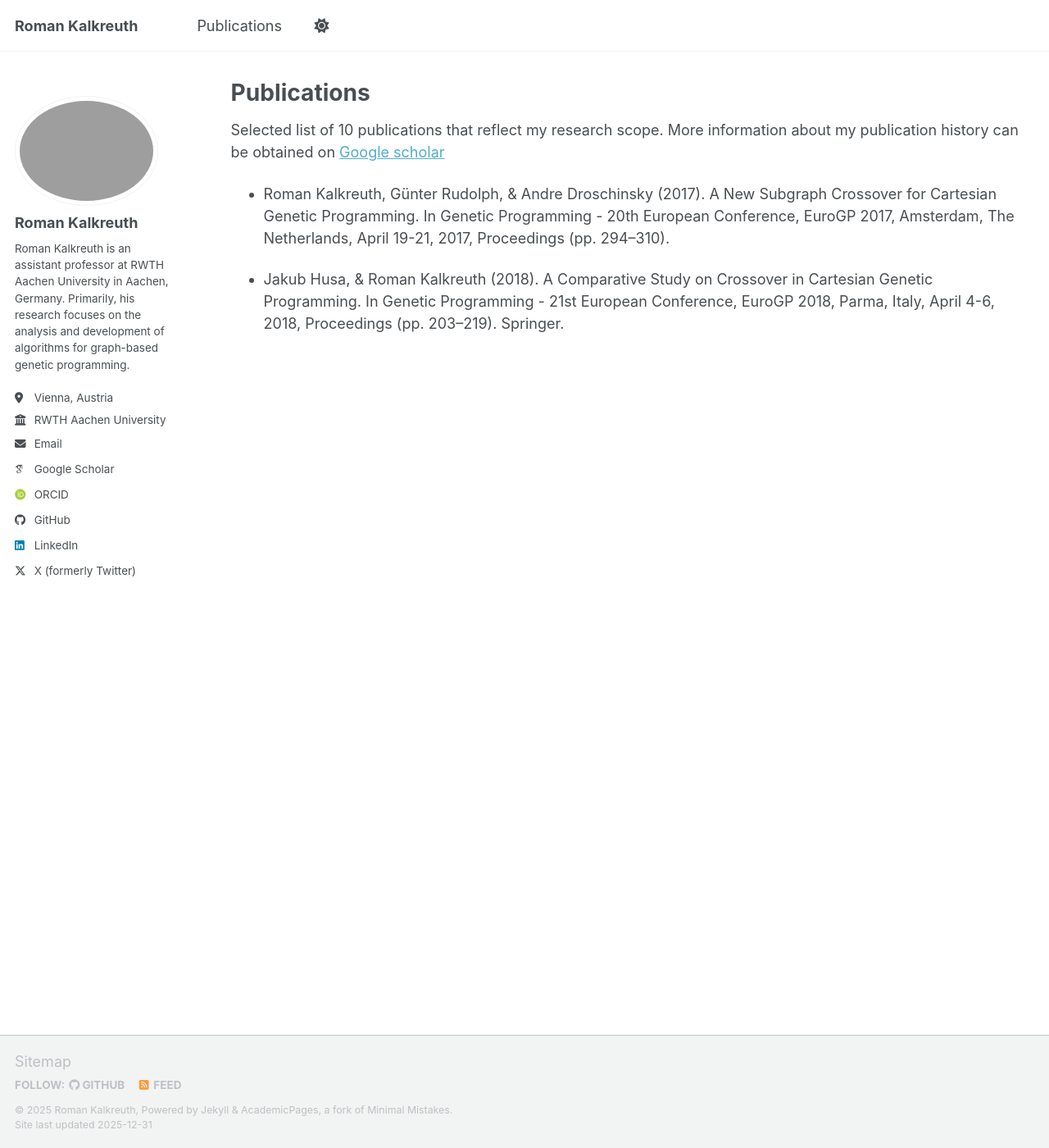
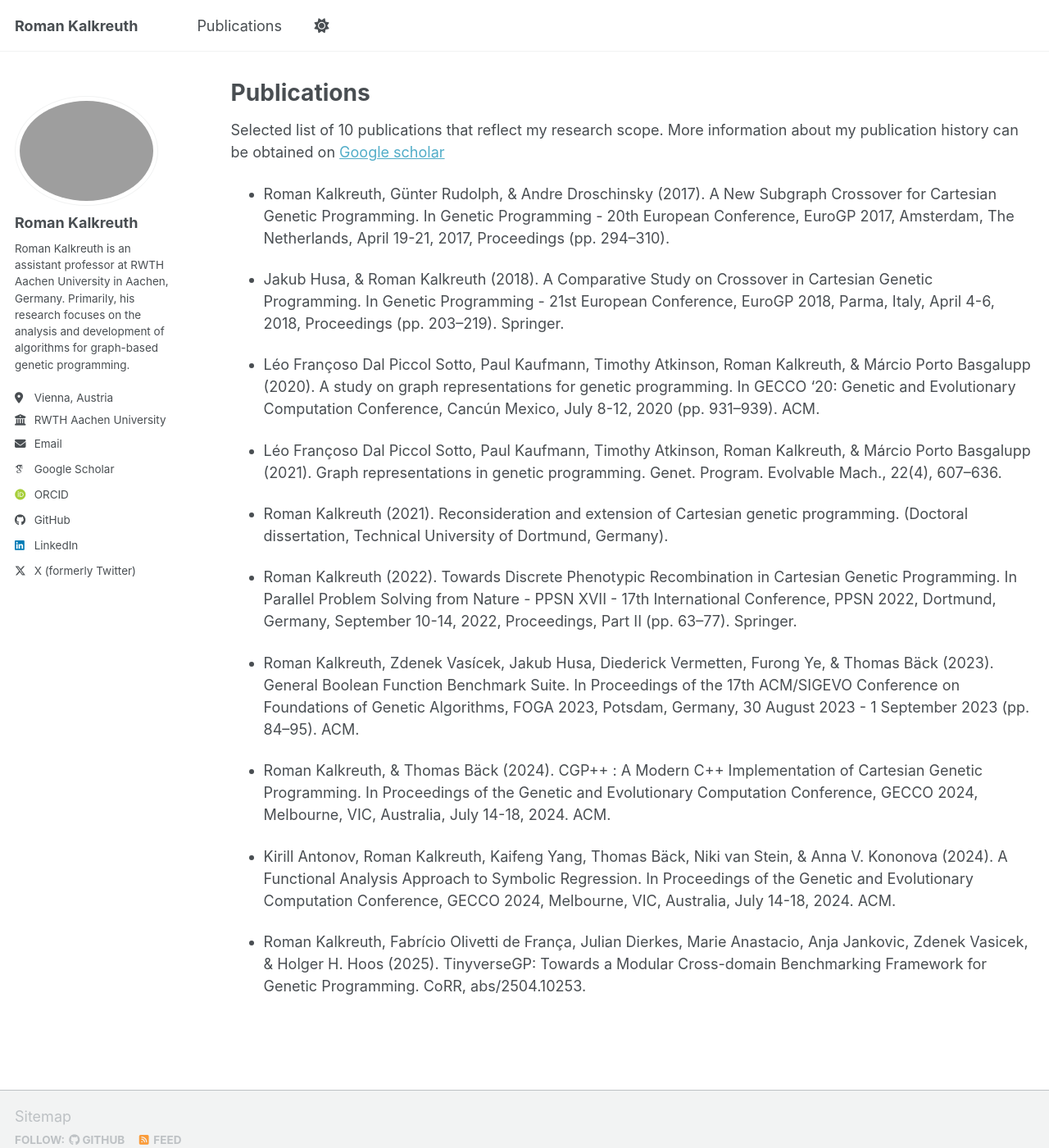
Before and after one commit to RomanKalkreuth/romankalkreuth.github.io, a Jekyll site: the page built from _pages/publications.md, in a window 1280 px wide and 1400 px high. Shown: the whole window at 82% size. Built offline with Jekyll 4.4.1, drawn with Linux system fonts in a browser that asks for light colours; some web fonts are replaced; a script bundle is joined from its source files by our own code; library files that are not in the unit come from our copies.

Commit message:
Update publications.md

```diff
--- a/_pages/publications.md
+++ b/_pages/publications.md
@@ -13,3 +10,19 @@
 * Roman Kalkreuth, Günter Rudolph, & Andre Droschinsky (2017). A New Subgraph Crossover for Cartesian Genetic Programming. In Genetic Programming - 20th European Conference, EuroGP 2017, Amsterdam, The Netherlands, April 19-21, 2017, Proceedings (pp. 294–310).
 
 * Jakub Husa, & Roman Kalkreuth (2018). A Comparative Study on Crossover in Cartesian Genetic Programming. In Genetic Programming - 21st European Conference, EuroGP 2018, Parma, Italy, April 4-6, 2018, Proceedings (pp. 203–219). Springer.
+
+* Léo Françoso Dal Piccol Sotto, Paul Kaufmann, Timothy Atkinson, Roman Kalkreuth, & Márcio Porto Basgalupp (2020). A study on graph representations for genetic programming. In GECCO '20: Genetic and Evolutionary Computation Conference, Cancún Mexico, July 8-12, 2020 (pp. 931–939). ACM.
+
+* Léo Françoso Dal Piccol Sotto, Paul Kaufmann, Timothy Atkinson, Roman Kalkreuth, & Márcio Porto Basgalupp (2021). Graph representations in genetic programming. Genet. Program. Evolvable Mach., 22(4), 607–636.
+
+* Roman Kalkreuth (2021). Reconsideration and extension of Cartesian genetic programming. (Doctoral dissertation, Technical University of Dortmund, Germany).
+
+* Roman Kalkreuth (2022). Towards Discrete Phenotypic Recombination in Cartesian Genetic Programming. In Parallel Problem Solving from Nature - PPSN XVII - 17th International Conference, PPSN 2022, Dortmund, Germany, September 10-14, 2022, Proceedings, Part II (pp. 63–77). Springer.
+
+* Roman Kalkreuth, Zdenek Vasícek, Jakub Husa, Diederick Vermetten, Furong Ye, & Thomas Bäck (2023). General Boolean Function Benchmark Suite. In Proceedings of the 17th ACM/SIGEVO Conference on Foundations of Genetic Algorithms, FOGA 2023, Potsdam, Germany, 30 August 2023 - 1 September 2023 (pp. 84–95). ACM.
+
+* Roman Kalkreuth, & Thomas Bäck (2024). CGP++ : A Modern C++ Implementation of Cartesian Genetic Programming. In Proceedings of the Genetic and Evolutionary Computation Conference, GECCO 2024, Melbourne, VIC, Australia, July 14-18, 2024. ACM.
+
+* Kirill Antonov, Roman Kalkreuth, Kaifeng Yang, Thomas Bäck, Niki van Stein, & Anna V. Kononova (2024). A Functional Analysis Approach to Symbolic Regression. In Proceedings of the Genetic and Evolutionary Computation Conference, GECCO 2024, Melbourne, VIC, Australia, July 14-18, 2024. ACM.
+
+* Roman Kalkreuth, Fabrício Olivetti de França, Julian Dierkes, Marie Anastacio, Anja Jankovic, Zdenek Vasicek, & Holger H. Hoos (2025). TinyverseGP: Towards a Modular Cross-domain Benchmarking Framework for Genetic Programming. CoRR, abs/2504.10253.
```
Also changed, not shown: other parts of _pages/publications.md (+0 -3 lines).
